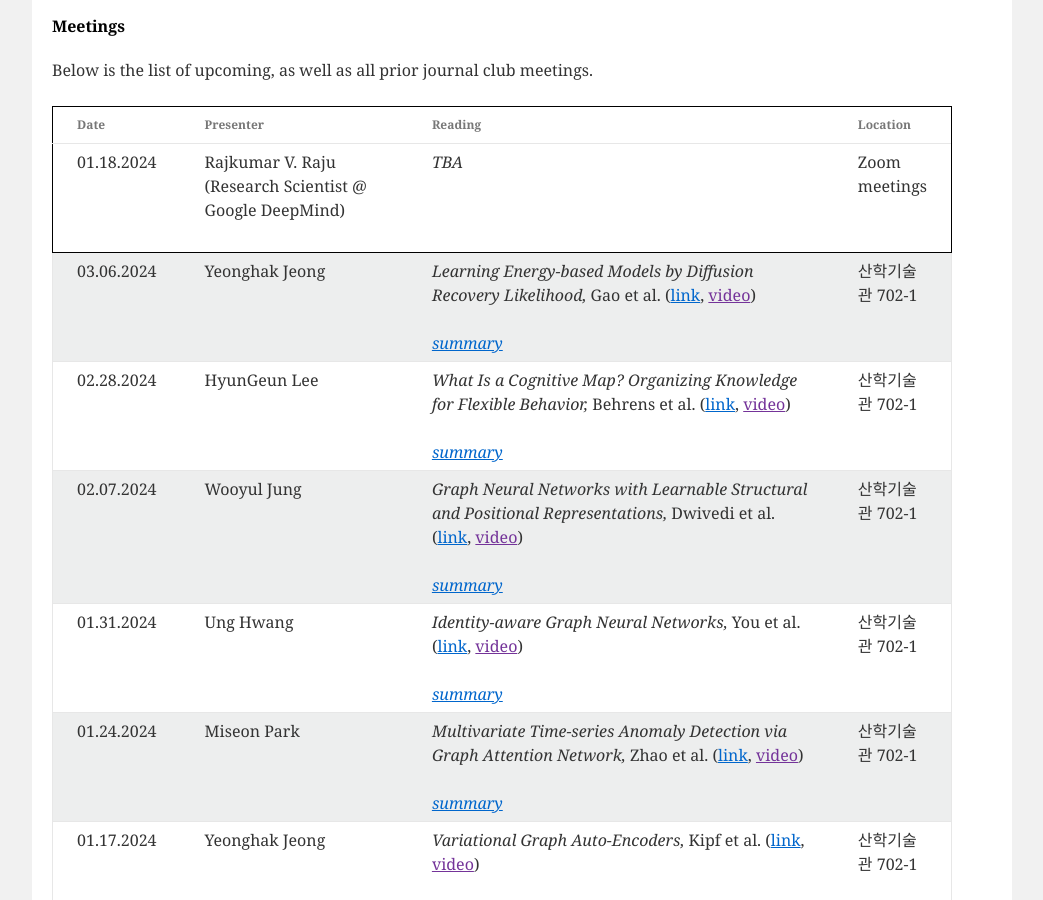
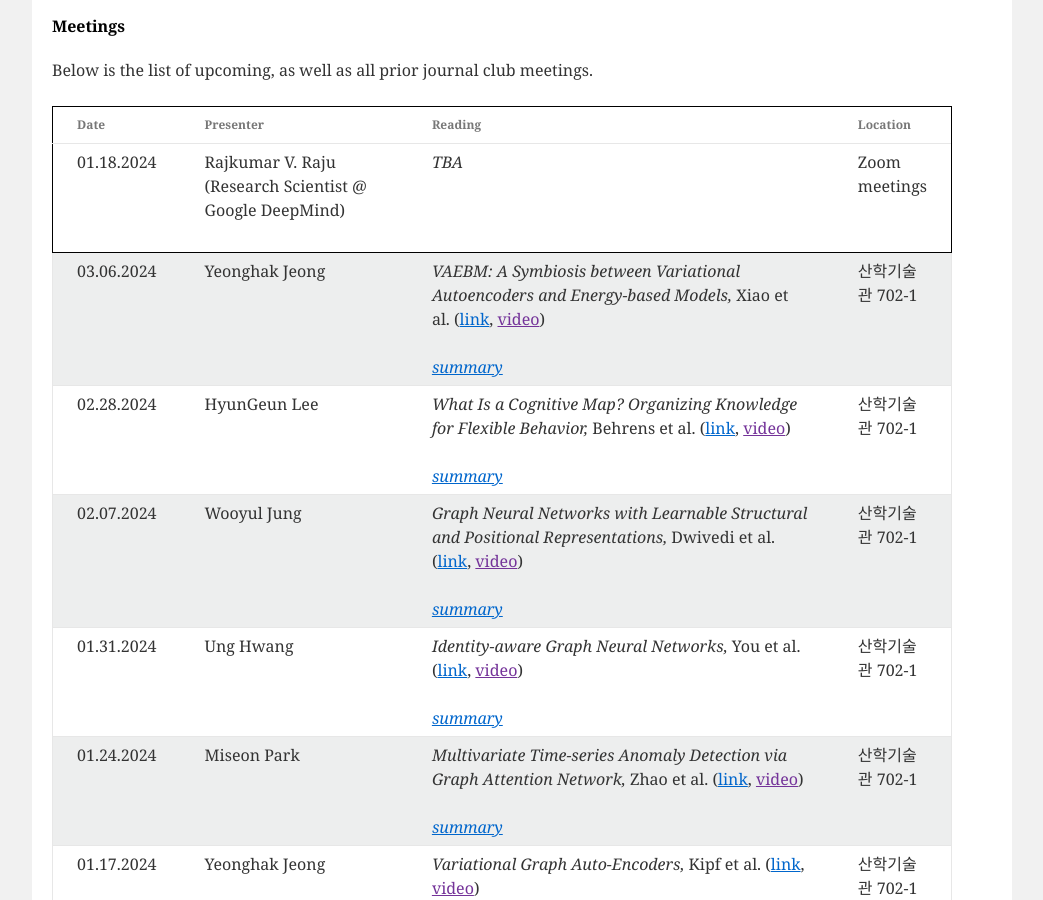
Before and after one commit to niai-lab/GraphML-JC, a Jekyll site: the page built from index.html, in a window 1280 px wide and 900 px high, scrolled down 788 px. Shown: the whole window, without its empty margins (118-1161 px from the left). Built offline with Jekyll 4.4.1, drawn with Linux system fonts in a browser that asks for light colours.

Commit message:
Update meeting_info.yml

```diff
--- a/_data/meeting_info.yml
+++ b/_data/meeting_info.yml
@@ -8,9 +8,9 @@
 
 - presenter: Yeonghak Jeong
   date: 03.06.2024
-  paper: "Learning Energy-based Models by Diffusion Recovery Likelihood"
-  authors: Gao et al.
-  url: https://arxiv.org/abs/2012.08125
+  paper: "VAEBM: A Symbiosis between Variational Autoencoders and Energy-based Models"
+  authors: Xiao et al.
+  url: https://arxiv.org/abs/2010.00654
   location: "산학기술관 702-1"
   summary: >
 
```
